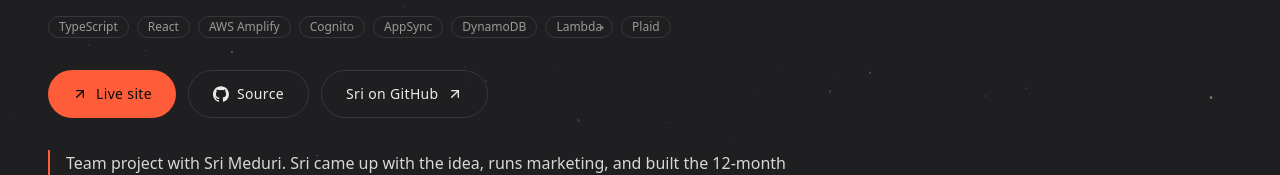
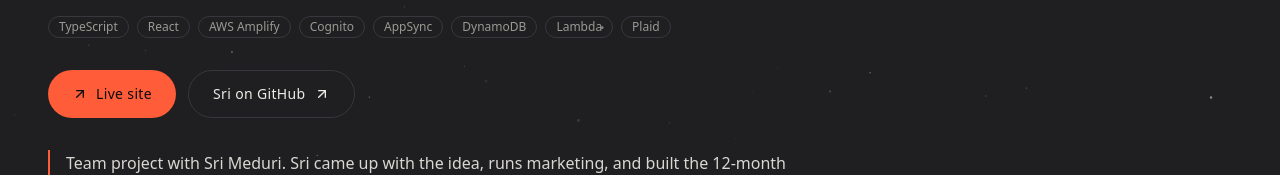
Before and after one commit to Xenon757/portfolio, a Next.js app: page /projects/modulos in a window 1280 px wide. Shown: the part 507-682 px from the top of the page. Built offline with nearby package versions, Linux system fonts and the light colour scheme; no server answers.

Commit message:
content: remove Source buttons from project pages

```diff
--- a/src/app/projects/[slug]/page.tsx
+++ b/src/app/projects/[slug]/page.tsx
@@ -3,7 +3,6 @@
 import Image from "next/image";
 import Link from "next/link";
 import { notFound } from "next/navigation";
-import { GitHubIcon } from "@/components/ui/BrandIcons";
 import { Button } from "@/components/ui/Button";
 import { Badge, Tag } from "@/components/ui/Tag";
 import { getProject, projects } from "@/data/projects";
@@ -106,12 +105,6 @@
             <Button variant="primary" href={project.live} external>
               <ArrowUpRight className="size-4" aria-hidden="true" />
               Live site
-            </Button>
-          )}
-          {project.source && (
-            <Button href={project.source} external>
-              <GitHubIcon className="size-4" />
-              Source
             </Button>
           )}
           {project.links?.map((link) => (
--- a/src/components/ui/BrandIcons.tsx
+++ b/src/components/ui/BrandIcons.tsx
@@ -1,13 +1,5 @@
 // Brand marks (paths from Simple Icons, CC0). lucide-react no longer ships brand icons.
 type IconProps = React.SVGProps<SVGSVGElement>;
-
-export function GitHubIcon(props: IconProps) {
-  return (
-    <svg viewBox="0 0 24 24" fill="currentColor" aria-hidden="true" {...props}>
-      <path d="M12 .297c-6.63 0-12 5.373-12 12 0 5.303 3.438 9.8 8.205 11.385.6.113.82-.258.82-.577 0-.285-.01-1.04-.015-2.04-3.338.724-4.042-1.61-4.042-1.61C4.422 18.07 3.633 17.7 3.633 17.7c-1.087-.744.084-.729.084-.729 1.205.084 1.838 1.236 1.838 1.236 1.07 1.835 2.809 1.305 3.495.998.108-.776.417-1.305.76-1.605-2.665-.3-5.466-1.332-5.466-5.93 0-1.31.465-2.38 1.235-3.22-.135-.303-.54-1.523.105-3.176 0 0 1.005-.322 3.3 1.23.96-.267 1.98-.399 3-.405 1.02.006 2.04.138 3 .405 2.28-1.552 3.285-1.23 3.285-1.23.645 1.653.24 2.873.12 3.176.765.84 1.23 1.91 1.23 3.22 0 4.61-2.805 5.625-5.475 5.92.42.36.81 1.096.81 2.22 0 1.606-.015 2.896-.015 3.286 0 .315.21.69.825.57C20.565 22.092 24 17.592 24 12.297c0-6.627-5.373-12-12-12" />
-    </svg>
-  );
-}
 
 export function LinkedInIcon(props: IconProps) {
   return (
--- a/src/data/projects.ts
+++ b/src/data/projects.ts
@@ -19,7 +19,6 @@
   status?: "in-progress";
   award?: string;
   live?: string;
-  source?: string;
   /** Shown under the Live button, e.g. a cold-start warning. */
   liveNote?: string;
   /** Extra links (original repo, Devpost, ...). */
@@ -48,7 +47,6 @@
     tags: ["Python", "Flask", "Whisper", "Stanza", "MediaPipe", "React", "TypeScript", "Chrome Extension", "pytest", "Fly.io"],
     award: "3rd place · HelloWorld 2025",
     live: "https://signmeup.fly.dev/",
-    source: "https://github.com/Xenon757/SignMeUp",
     links: [
       {
         label: "Chrome Web Store",
@@ -119,7 +117,6 @@
       "A real-time 3D software rasterizer written from scratch in C++, with no GPU API, plus a Blender-style editor that runs in the browser via WebAssembly.",
     tags: ["C++17", "WebAssembly", "SIMD", "Multithreading", "CMake", "SDL2", "JavaScript", "Cloudflare Workers", "Claude API"],
     live: "https://xenon757.github.io/tessera/",
-    source: "https://github.com/Xenon757/tessera",
     liveNote: "The editor runs entirely in your browser. On the first visit it reloads once to turn on multithreading.",
     thumbnail: {
       src: "/projects/tessera-thumb.webp",
@@ -185,7 +182,6 @@
       "Predicts when satellites pass over any ground station, with rise, peak and set times, sky paths and ground tracks, as a web app, JSON API and CLI.",
     tags: ["Python", "Skyfield", "FastAPI", "pytest", "mypy", "GitHub Actions", "Render"],
     live: "https://orbittrack-dpeo.onrender.com/",
-    source: "https://github.com/Xenon757/Orbittrack",
     liveNote: "Hosted on Render's free tier, so the first load can take up to a minute while it wakes up.",
     thumbnail: {
       src: "/projects/orbittrack-thumb.webp",
@@ -252,7 +248,6 @@
     tags: ["TypeScript", "React", "AWS Amplify", "Cognito", "AppSync", "DynamoDB", "Lambda", "Plaid"],
     status: "in-progress",
     live: "https://www.modulos.app/",
-    source: "https://github.com/sri-meduri/modulos",
     team: "Team project with Sri Meduri. Sri came up with the idea, runs marketing, and built the 12-month income vs. expenses chart. I built the app and its backend.",
     links: [{ label: "Sri on GitHub", href: "https://github.com/sri-meduri" }],
     thumbnail: {
--- a/src/data/site.ts
+++ b/src/data/site.ts
@@ -53,5 +53,5 @@
 ] as const;
 
 // No GitHub profile or résumé links on the site (Aadi tailors his résumé per
-// application). Project pages still link each project's source repo.
+// application), and no project source buttons.
 export const socials = [{ label: "LinkedIn", href: site.linkedin }] as const;
```
Also changed, not shown: 1 other file (tests, documents, lock files or other folders).
